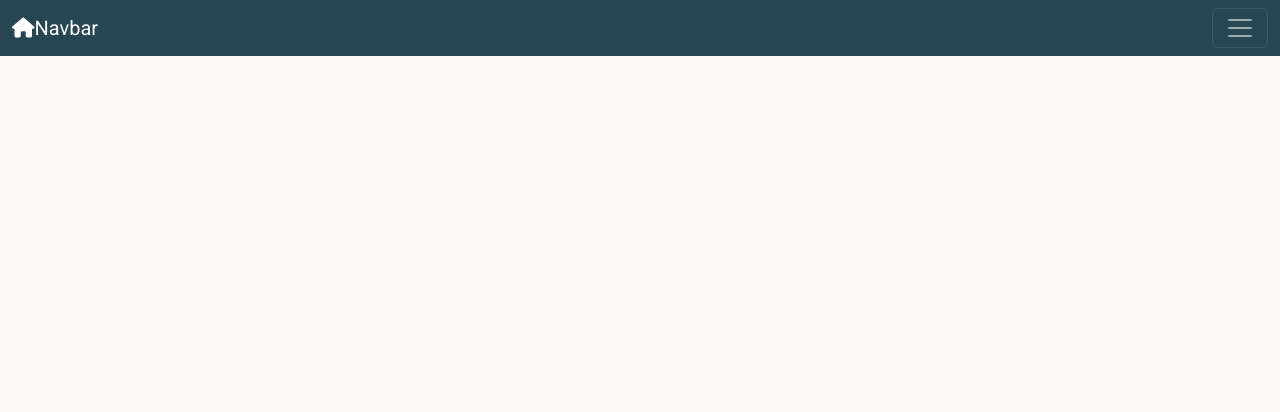
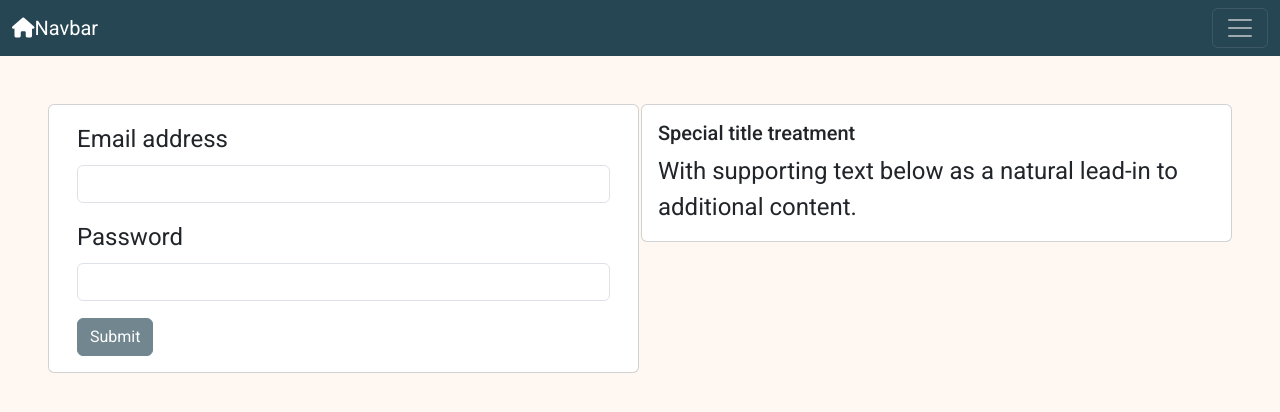
Before and after one commit to JonaDurante/StudioWebAngular, an Angular app in the folder studio/: page /login in a window 1280 px wide. Before the commit this address led to /. Shown: the top 412 px of the page. Built offline with nearby package versions, Linux system fonts and the light colour scheme.

Commit message:
Se crea login y notfound

```diff
--- a/studio/src/app/app.component.html
+++ b/studio/src/app/app.component.html
@@ -1,2 +1,4 @@
 <app-header></app-header>
-<router-outlet></router-outlet>
+<main class="container-fluid p-5">
+  <router-outlet></router-outlet>
+</main>
--- a/studio/src/app/pages/login/login.component.html
+++ b/studio/src/app/pages/login/login.component.html
@@ -1 +1,40 @@
-<p>login works!</p>
+<div class="row">
+  <div class="col-sm-6 mb-3 mb-sm-0 loginForm">
+    <div class="card">
+      <div class="card-body">
+        <section class="container">
+          <form [formGroup]="loginForm" (ngSubmit)="loginSubmit()">
+            <div class="mb-3">
+              <label for="exampleInputEmail1" class="form-label">Email address</label>
+              <input
+                type="email"
+                class="form-control"
+                id="exampleInputEmail1"
+                aria-describedby="emailHelp"
+                formControlName="email"
+              />
+            </div>
+            <div class="mb-3">
+              <label for="exampleInputPassword1" class="form-label">Password</label>
+              <input
+                type="password"
+                class="form-control"
+                id="exampleInputPassword1"
+                formControlName="password"
+              />
+            </div>
+            <button type="submit" class="btn btn-primary" [disabled]="loginForm.pristine || loginForm.invalid">Submit</button>
+          </form>
+        </section>
+      </div>
+    </div>
+  </div>
+  <div class="col-sm-6 imgLoginForm">
+    <div class="card">
+      <div class="card-body">
+        <h5 class="card-title">Special title treatment</h5>
+        <p class="card-text">With supporting text below as a natural lead-in to additional content.</p>
+      </div>
+    </div>
+  </div>
+</div>
--- a/studio/src/app/pages/login/login.component.scss
+++ b/studio/src/app/pages/login/login.component.scss
@@ -0,0 +1,7 @@
+.loginForm{
+  padding-right: 1px;
+}
+
+.imgLoginForm{
+  padding-left: 1px;
+}
--- a/studio/src/app/pages/login/login.component.ts
+++ b/studio/src/app/pages/login/login.component.ts
@@ -1,12 +1,37 @@
-import { Component } from '@angular/core';
+import { Component, OnInit } from '@angular/core';
+import {
+  FormBuilder,
+  FormGroup,
+  ReactiveFormsModule,
+  Validators,
+} from '@angular/forms';
 
 @Component({
   selector: 'app-login',
   standalone: true,
-  imports: [],
+  imports: [ReactiveFormsModule],
   templateUrl: './login.component.html',
-  styleUrl: './login.component.scss'
+  styleUrl: './login.component.scss',
 })
-export class LoginComponent {
+export class LoginComponent implements OnInit {
+  private emailRegex: string = '^[a-z0-9._%+-]+@[a-z0-9.-]+.[a-z]{2,4}$';
+  protected loginForm!: FormGroup;
 
+  constructor(private fb: FormBuilder) {}
+
+  ngOnInit(): void {
+    this.loginForm = this.fb.group({
+      email: [
+        '',
+        [
+          Validators.email, Validators.required, Validators.minLength(3), Validators.pattern(this.emailRegex),
+        ],
+      ],
+      password: ['', [Validators.required]],
+    });
+  }
+
+  loginSubmit() {
+    console.log(this.loginForm);
+  }
 }
--- /dev/null
+++ b/studio/src/app/pages/not-found/not-found.component.html
@@ -0,0 +1 @@
+<p>not-found works!</p>
```
Also changed, not shown: studio/src/app/app.routes.ts (+18 -6 lines), studio/src/app/pages/not-found/not-found.component.ts (added, +12 -0 lines), studio/src/app/pages/login/service/login.service.ts (added), studio/src/app/pages/not-found/not-found.component.scss (added), 1 other file (tests, documents, lock files or other folders).
